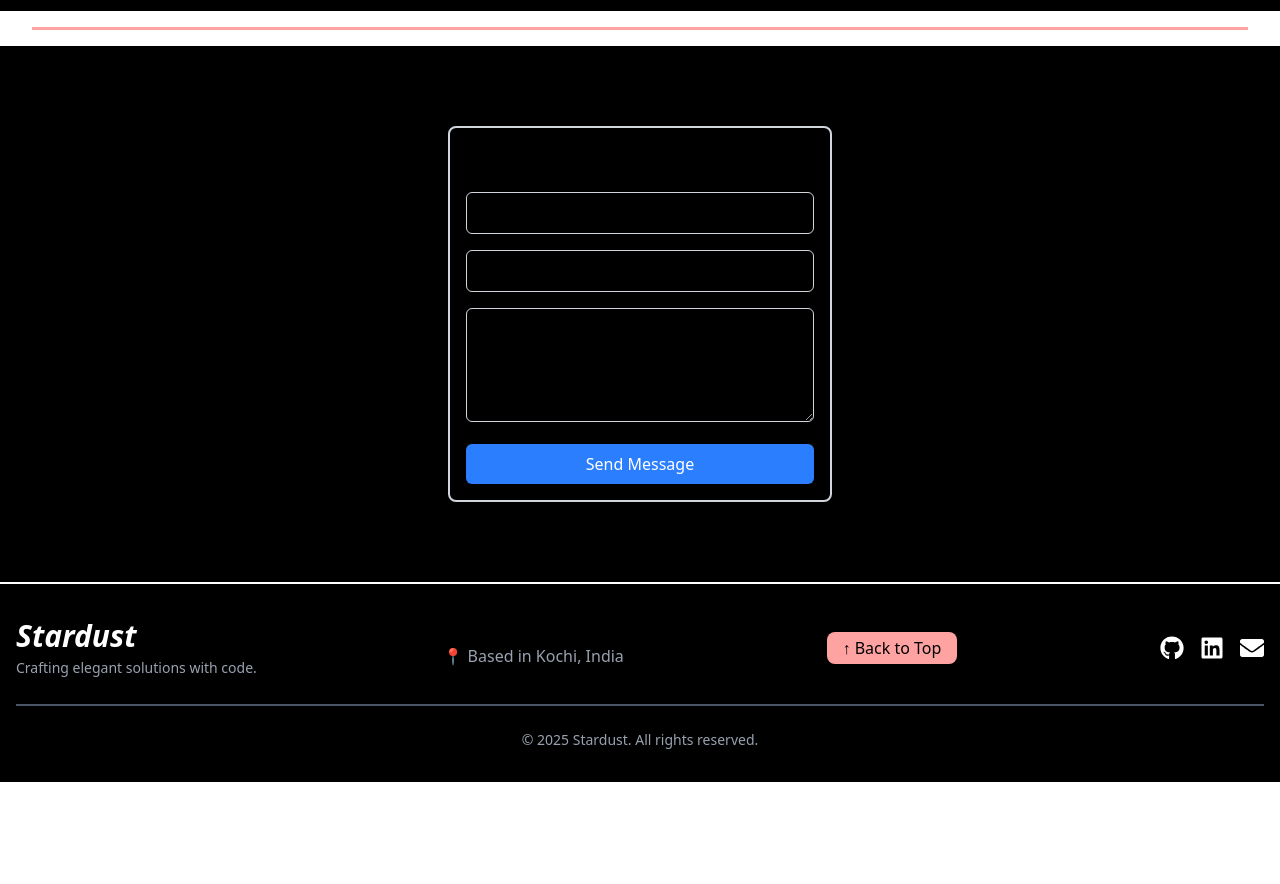
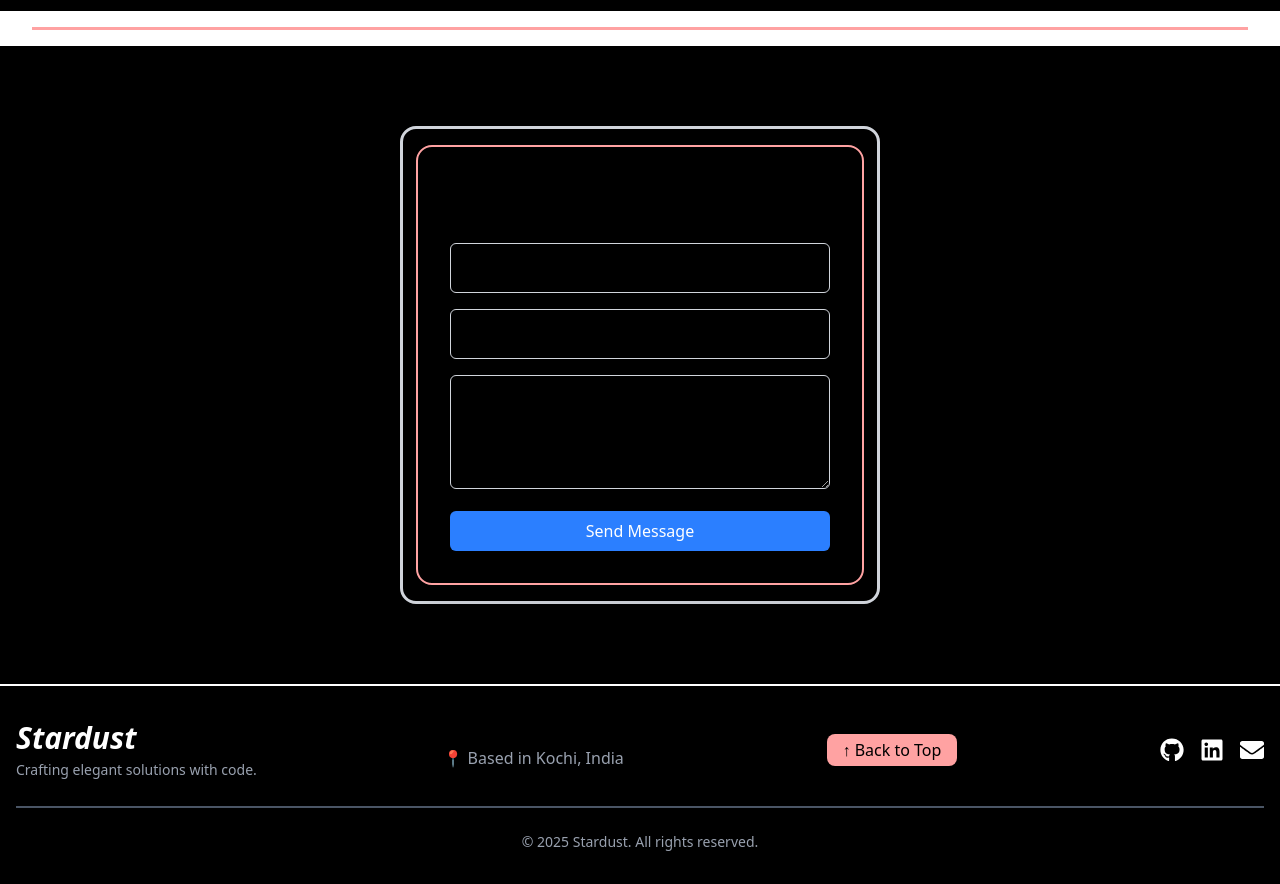
Before and after one commit to 3-stardust-7/Portfolio, a React (Vite) app: page / in a window 1280 px wide. Shown: the part 960-1844 px from the top of the page. Before the commit the page ends 1742 px from the top, so only its background shows below. Built offline with nearby package versions, Linux system fonts and the light colour scheme.

Commit message:
toast added

```diff
--- a/package.json
+++ b/package.json
@@ -20,6 +20,7 @@
     "react-fast-marquee": "^1.6.5",
     "react-icons": "^5.5.0",
     "react-router-dom": "^7.4.1",
+    "react-toastify": "^11.0.5",
     "tailwindcss": "^4.0.17"
   },
   "devDependencies": {
--- a/src/components/Contact.jsx
+++ b/src/components/Contact.jsx
@@ -1,4 +1,6 @@
 import React, { useState } from "react";
+import { ToastContainer, toast } from "react-toastify";
+import "react-toastify/dist/ReactToastify.css";
 
 const Contact = () => {
   const [formData, setFormData] = useState({
@@ -17,13 +19,14 @@ const Contact = () => {
 
   const handleSubmit = (e) => {
     e.preventDefault();
-    alert("Form Submitted!");
+    toast.success("Form Submitted Successfully! ");
     // You can add form submission logic here (e.g., API call)
   };
 
   return (
-    <div className="w-full max-w-sm mx-auto p-4 border-2 border-gray-300 rounded-lg shadow-lg">
-      <h2 className="text-center text-2xl font-bold mb-4">Contact Me</h2>
+    <div className="w-full  max-w-120 mx-auto px-2 py-4 border-3  border-gray-300 rounded-2xl shadow-xl">
+      <div className="w-full  max-w-md mx-auto p-8 border-2  border-red-300 rounded-2xl shadow-xl">
+        <h2 className="text-center text-2xl font-bold mb-8">Contact Me</h2>
         <form onSubmit={handleSubmit} className="space-y-4">
           <div>
             <input
@@ -32,7 +35,7 @@ const Contact = () => {
               value={formData.name}
               onChange={handleChange}
               placeholder="Your Name"
-            className="w-full p-2 border border-gray-300 rounded-md"
+              className="w-full p-3 border border-gray-300 rounded-md"
               required
             />
           </div>
@@ -43,7 +46,7 @@ const Contact = () => {
               value={formData.email}
               onChange={handleChange}
               placeholder="Your Email"
-            className="w-full p-2 border border-gray-300 rounded-md"
+              className="w-full p-3 border border-gray-300 rounded-md"
               required
             />
           </div>
@@ -65,6 +68,10 @@ const Contact = () => {
             Send Message
           </button>
         </form>
+
+        {/* Toast container */}
+        <ToastContainer position="top-center" />
+      </div>
     </div>
   );
 };
```
Also changed, not shown: public/bliss.jpg (added), 1 other file (tests, documents, lock files or other folders). Lines whose indentation alone changed are shown as unchanged.
